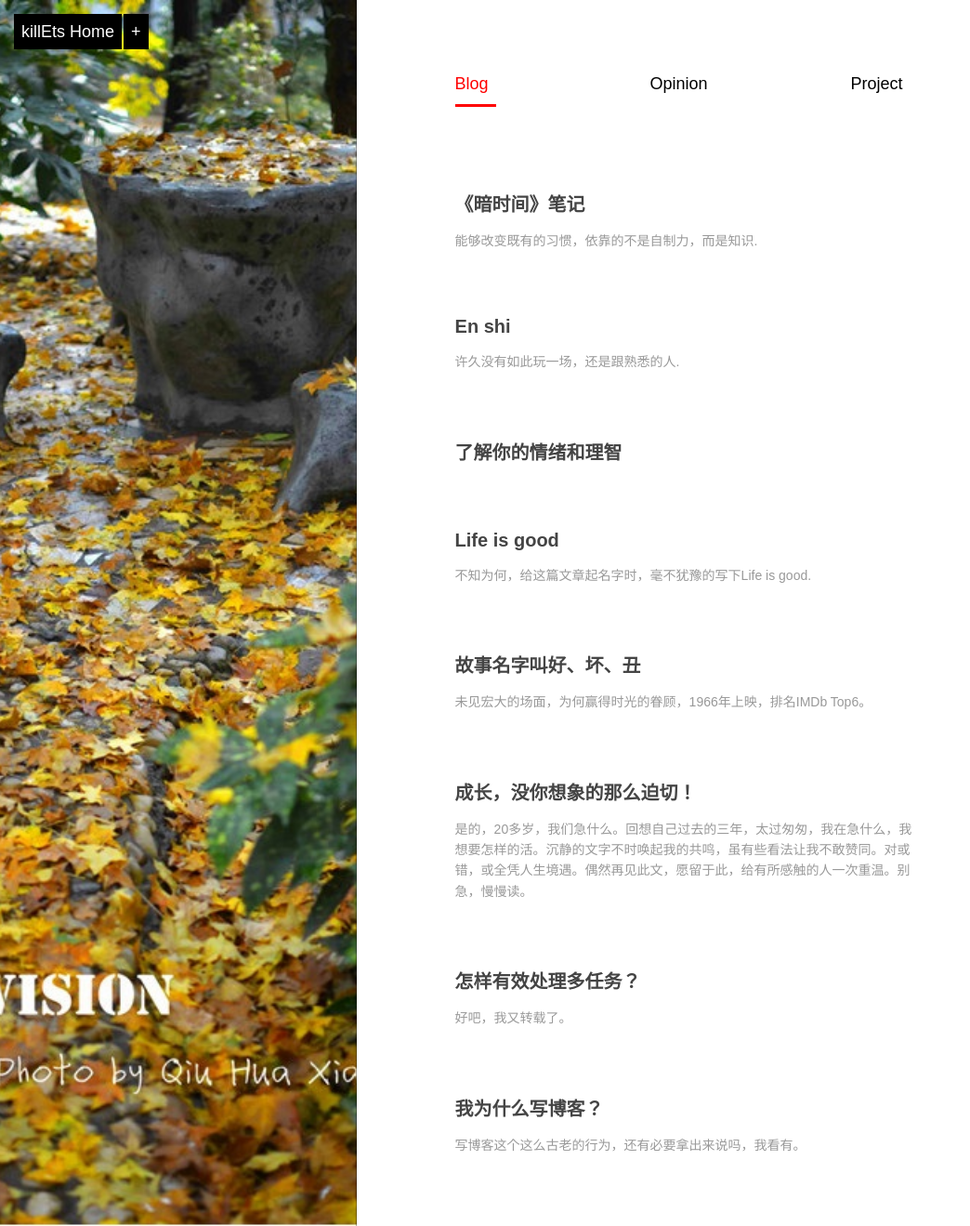
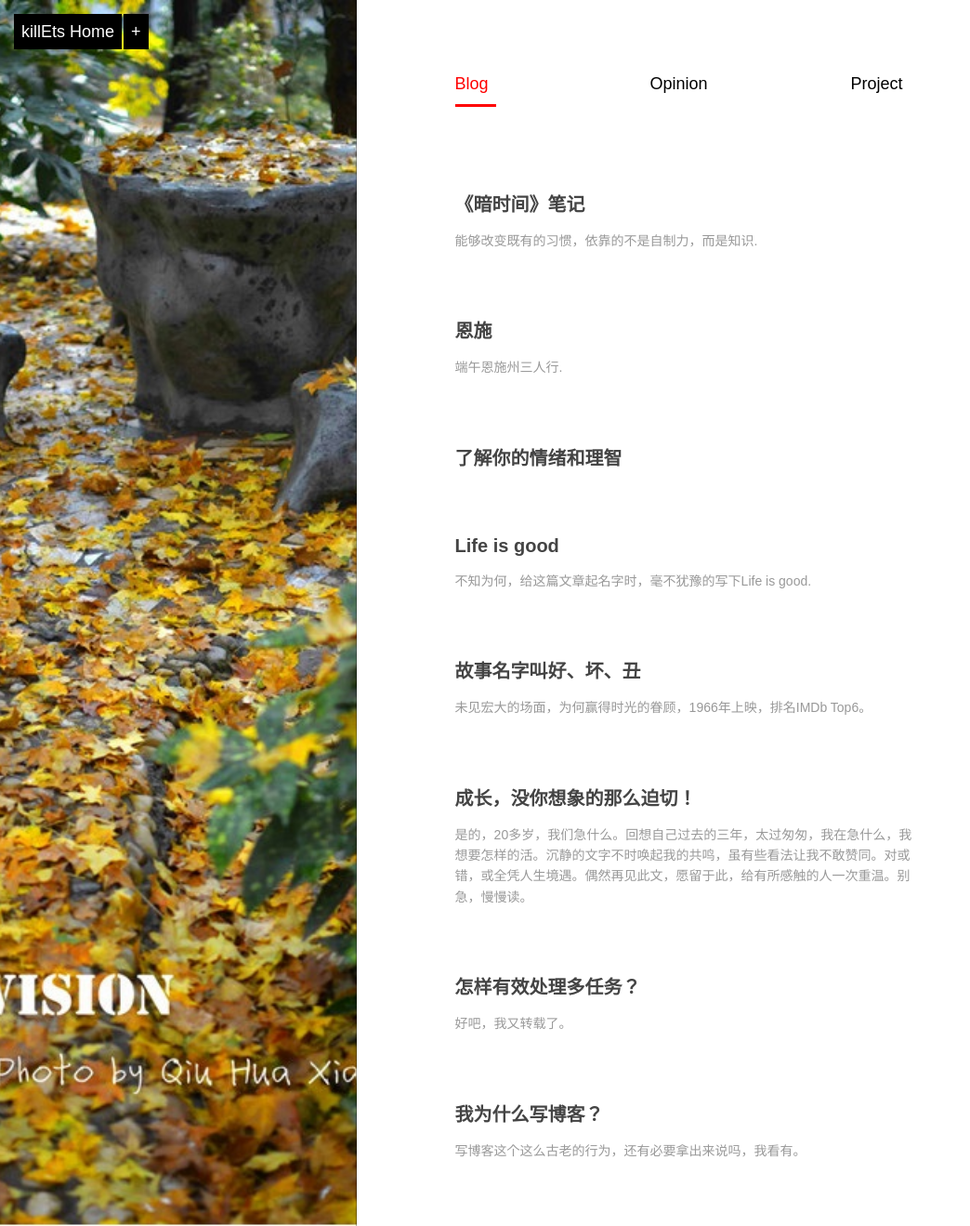
Before and after one commit to killets/blog, a Jekyll site: the page built from index.md, in a window 1280 px wide and 1319 px high. Shown: the whole window at 93% size, without its empty margins (0-1044 px from the left). Built offline with Jekyll 4.4.1, drawn with Linux system fonts in a browser that asks for light colours; Markdown is read by kramdown in place of the engine named in the settings.

Commit message:
Edit a post named EnShi

```diff
--- a/_posts/blog/2014-06-04-travel-to-enshi-3rx.md
+++ b/_posts/blog/2014-06-04-travel-to-enshi-3rx.md
@@ -1,8 +1,8 @@
 ---
 layout:     post
-title:      En shi
+title:      恩施
 category: blog
-description: 许久没有如此玩一场，还是跟熟悉的人.
+description: 端午恩施州三人行.
 ---
 
 
```
